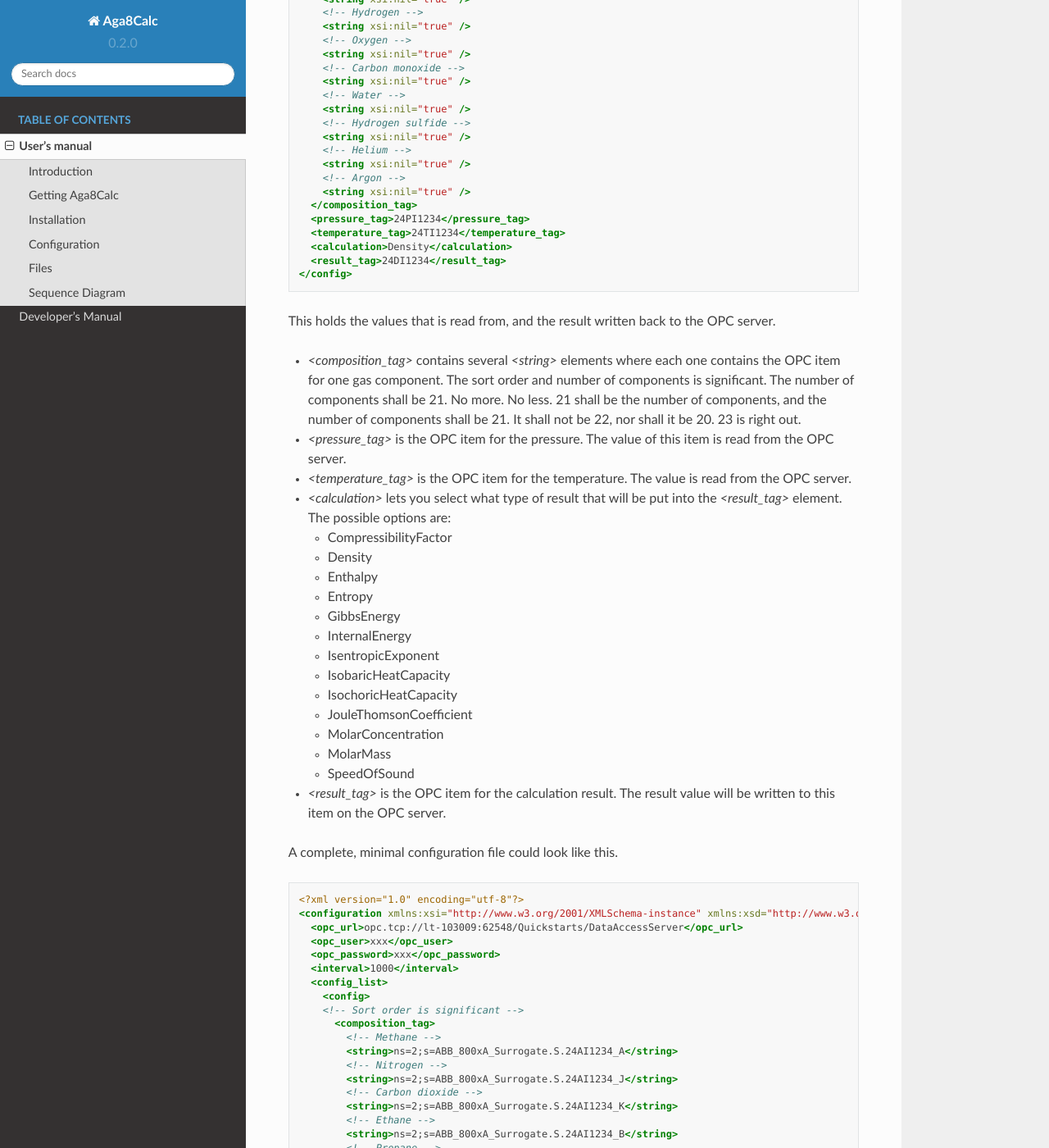
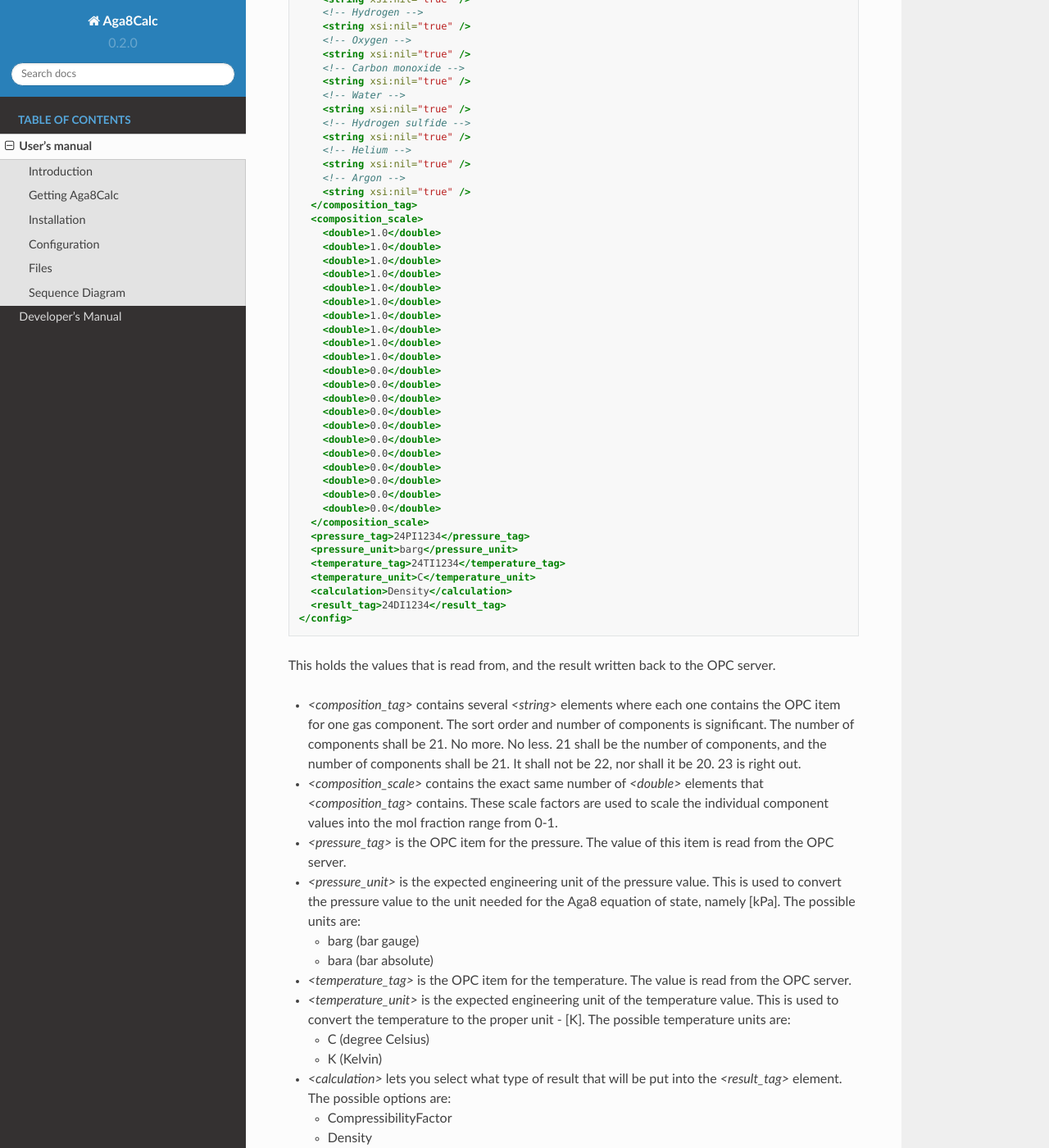
Before and after one commit to equinor/Aga8Calc, a Sphinx documentation site: the page built from docs/usermanual.rst, in a window 1280 px wide and 1400 px high, scrolled down 3802 px. Shown: the whole window at 82% size. Built offline with Sphinx 7.4.7 and the Read the Docs theme 2.0.0, drawn with Linux system fonts in a browser that asks for light colours.

Commit message:
Update documentation
And fix ResultCode order.

```diff
--- a/docs/usermanual.rst
+++ b/docs/usermanual.rst
@@ -212,8 +212,33 @@ Every `<config>` element is structured like below.
         <!-- Argon -->
         <string xsi:nil="true" />
       </composition_tag>
+      <composition_scale>
+        <double>1.0</double>
+        <double>1.0</double>
+        <double>1.0</double>
+        <double>1.0</double>
+        <double>1.0</double>
+        <double>1.0</double>
+        <double>1.0</double>
+        <double>1.0</double>
+        <double>1.0</double>
+        <double>1.0</double>
+        <double>0.0</double>
+        <double>0.0</double>
+        <double>0.0</double>
+        <double>0.0</double>
+        <double>0.0</double>
+        <double>0.0</double>
+        <double>0.0</double>
+        <double>0.0</double>
+        <double>0.0</double>
+        <double>0.0</double>
+        <double>0.0</double>
+      </composition_scale>
       <pressure_tag>24PI1234</pressure_tag>
+      <pressure_unit>barg</pressure_unit>
       <temperature_tag>24TI1234</temperature_tag>
+      <temperature_unit>C</temperature_unit>
       <calculation>Density</calculation>
       <result_tag>24DI1234</result_tag>
     </config>
@@ -228,11 +253,28 @@ This holds the values that is read from, and the result written back to the OPC
     It shall not be 22, nor shall it be 20.
     23 is right out.
 
+-   `<composition_scale>` contains the exact same number of `<double>` elements that `<composition_tag>` contains.
+    These scale factors are used to scale the individual component values into the mol fraction range from 0-1.
+
 -   `<pressure_tag>` is the OPC item for the pressure.
     The value of this item is read from the OPC server.
 
+-   `<pressure_unit>` is the expected engineering unit of the pressure value.
+    This is used to convert the pressure value to the unit needed for the Aga8 equation of state, namely [kPa].
+    The possible units are:
+
+    - barg (bar gauge)
+    - bara (bar absolute)
+
 -   `<temperature_tag>` is the OPC item for the temperature.
     The value is read from the OPC server.
+
+-   `<temperature_unit>` is the expected engineering unit of the temperature value.
+    This is used to convert the temperature to the proper unit - [K].
+    The possible temperature units are:
+
+    - C (degree Celsius)
+    - K (Kelvin)
 
 -   `<calculation>` lets you select what type of result that will be put into the `<result_tag>` element.
     The possible options are:
```
Also changed, not shown: 1 other file.
